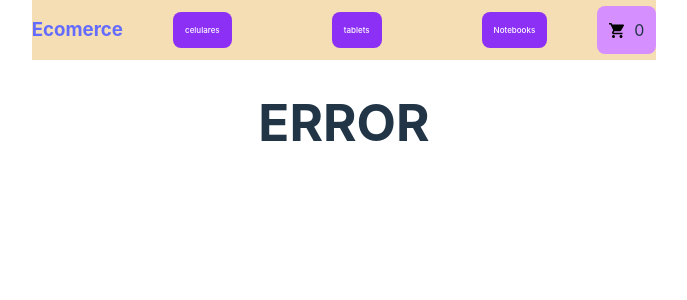
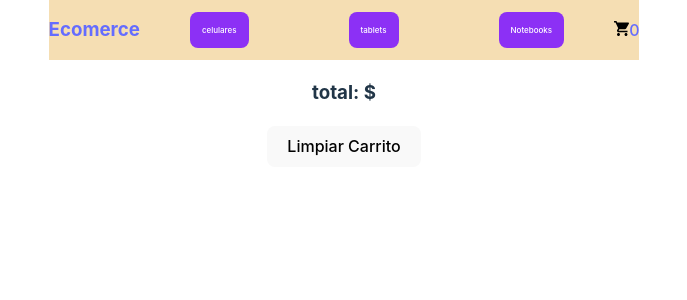
Before and after one commit to dantependino/PreEntrega1-Pendino, a React (Vite) app: page /cart in a window 1280 px wide. Shown: the top 300 px of the page, without its empty margins (296-983 px from the left). Built offline with nearby package versions, Linux system fonts and the light colour scheme.

Commit message:
commit10

```diff
--- a/src/App.jsx
+++ b/src/App.jsx
@@ -6,6 +6,7 @@ import ItemDetailContainer from "./ItemDetailContainer/ItemDetailContainer";
 import {BrowserRouter, Routes, Route} from 'react-router-dom'
 
 import { CartProvider } from "./context/CartContext";
+import Cart from "./Cart/Cart";
 
 
 function App() {
@@ -20,6 +21,7 @@ function App() {
             <Route path="/" element={<ItemListContainer/>}/>
             <Route path="/category/:categoryId" element={<ItemListContainer/>}/>
             <Route path="/item/:itemId" element={<ItemDetailContainer/>}/>
+            <Route path="/cart" element={<Cart/>}/>
             <Route path="*" element={<h1>ERROR</h1>}/>
           </Routes>
         </CartProvider>
--- a/src/Cart/Cart.jsx
+++ b/src/Cart/Cart.jsx
@@ -1,6 +1,6 @@
 import { useContext } from "react"
 import {CartContext} from '../context/CartContext'
-import CartItem from '../c'
+import CartItem from "../CartItem/CartItem"
 import {Link} from 'react-router-dom'
 
 const Cart = () => {
@@ -24,3 +24,5 @@ const Cart = () => {
         </div>
     )
 }
+
+export default Cart
--- /dev/null
+++ b/src/CartItem/CartItem.jsx
@@ -0,0 +1,29 @@
+
+import { CartContext } from '../context/CartContext'
+import { useContext } from 'react'
+
+const CartItem = ({id, name, quantity, price}) => {
+    const {removeItem} = useContext(CartContext)
+    const handleRemove = (id) => {
+        removeItem(id);
+        };
+
+    return (
+        <article className="CardCartItem">
+        <header className="HeaderCartItem">
+            <h2 className="ItemHeaderCartItem">{name}</h2>
+        </header>
+        <section className="ContainerItemCartItem">
+            <p className="ItemCartItem">Cantidad: {quantity}</p>
+            <p className="ItemCartItem">Precio x unidad: $ {price}</p>
+        </section>
+        <footer className="ItemFooterCartItem">
+            <p className="InfoCartItem">Subtotal: $ {price * quantity}</p>
+            <button className="ButtonCartItem" onClick={() => handleRemove(id)}>
+            X
+            </button>
+        </footer>
+        </article>
+    );
+}
+export default CartItem;
--- a/src/CartWidget/CartWidget.jsx
+++ b/src/CartWidget/CartWidget.jsx
@@ -1,12 +1,26 @@
-import './CartWidget.css'
-import cart from './assets/cart.svg'
+
+import cartimg from './assets/cart.svg'
+import { useContext } from 'react'
+import { CartContext } from '../context/CartContext'
+import {Link} from 'react-router-dom'
+
 
 const CartWidget =() => {
+    const {cart} = useContext(CartContext)
+    console.log(cart)
+
+    const total = cart.reduce((acc,cartItem) =>
+    acc+=cartItem.quantity,0
+
+    )
+
     return (
+        <Link to='/cart'>
         <div className='CartWidget'>
-            <img src={cart} alt= "cart-widget" height={15} width={15} className='CartImg'/>
-            0
+            <img src={cartimg} alt= "cart-widget" height={15} width={15} className='CartImg'/>
+            {total}
         </div>
+        </Link>
     )
 }
 export default CartWidget
```
